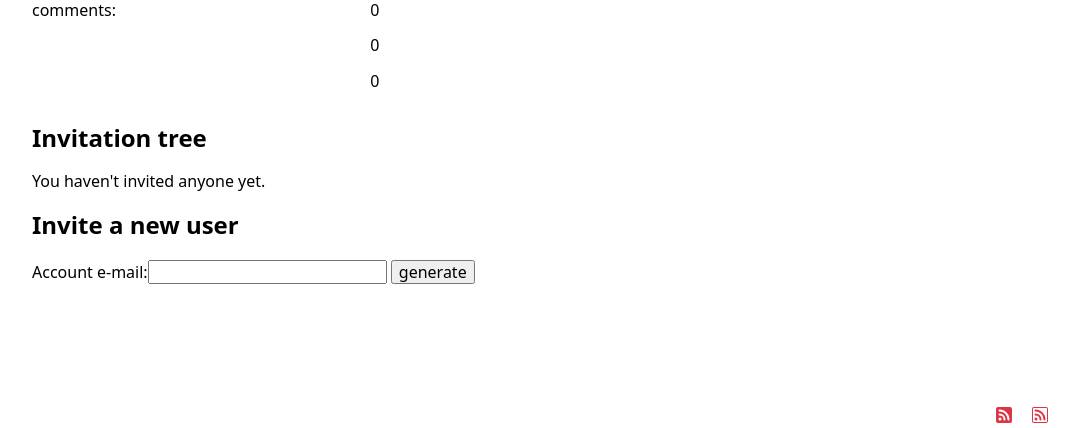
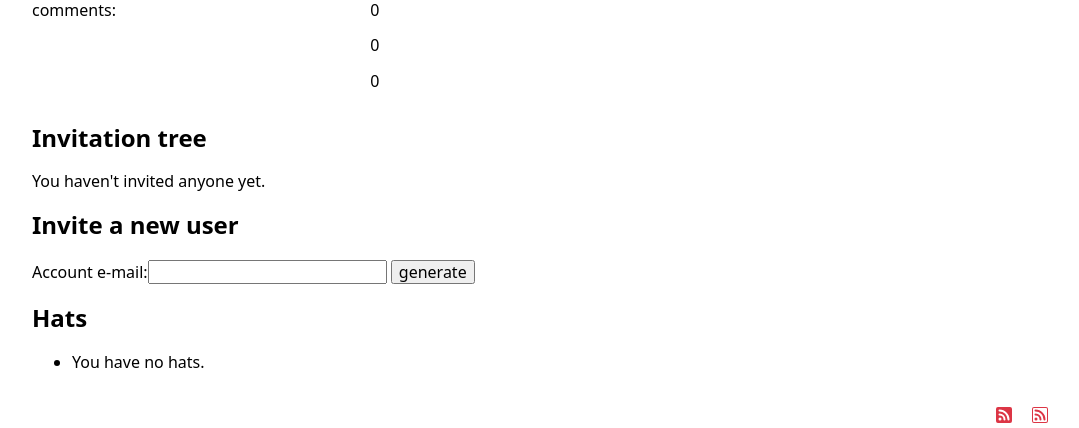
Before and after one commit to epilys/sic, a Django app: page /accounts/ in a window 1280 px wide. Shown: the part 373-801 px from the top of the page, without its empty margins (96-1175 px from the left). Run offline with Django 3.2, Linux system fonts and the light colour scheme; the visitor is signed in with stand-in values (Sample User, id 1); data that the repository does not hold is empty.

Commit message:
Add permissions to User

```diff
--- a/sic/models.py
+++ b/sic/models.py
@@ -1,8 +1,12 @@
-from datetime import datetime
+from datetime import datetime, timedelta
 import string
 import uuid
 from django.db import models
-from django.contrib.auth.models import BaseUserManager, AbstractBaseUser
+from django.contrib.auth.models import (
+    BaseUserManager,
+    AbstractBaseUser,
+    PermissionsMixin,
+)
 from django.contrib import messages
 from django.urls import reverse
 from django.utils.text import slugify
@@ -201,6 +205,9 @@ class Moderation(models.Model):
 class Hat(models.Model):
     id = models.AutoField(primary_key=True)
     name = models.CharField(null=False, blank=False, max_length=30)
+    user = models.ForeignKey(
+        "User", related_name="hats", on_delete=models.CASCADE, null=False
+    )
 
 
 class UserManager(BaseUserManager):
@@ -234,7 +241,7 @@ class UserManager(BaseUserManager):
         return user
 
 
-class User(AbstractBaseUser):
+class User(PermissionsMixin, AbstractBaseUser):
     id = models.AutoField(primary_key=True)
     username = models.CharField(null=True, blank=True, unique=True, max_length=100)
     email = models.EmailField(
@@ -288,15 +295,10 @@ class User(AbstractBaseUser):
             kwargs={"username": self.username if self.username else self.pk},
         )
 
-    def has_perm(self, perm, obj=None):
-        "Does the user have a specific permission?"
-        # Simplest possible answer: Yes, always
-        return True
-
-    def has_module_perms(self, app_label):
-        "Does the user have permissions to view the app `app_label`?"
-        # Simplest possible answer: Yes, always
-        return True
+    def is_new_user(self):
+        return (make_aware(datetime.now()) - self.created) < timedelta(
+            days=config.NEW_USER_DAYS
+        ) and not self.is_staff
 
     @property
     def is_staff(self):
--- a/sic/settings.py
+++ b/sic/settings.py
@@ -101,6 +101,8 @@ AUTH_PASSWORD_VALIDATORS = [
     },
 ]
 
+#AUTHENTICATION_BACKENDS = ['django.contrib.auth.backends.ModelBackend']
+AUTHENTICATION_BACKENDS = ['sic.auth.SicBackend']
 
 # Internationalization
 # https://docs.djangoproject.com/en/3.1/topics/i18n/
--- a/sic/templates/account.html
+++ b/sic/templates/account.html
@@ -43,5 +43,23 @@
                 <input type="submit" value="generate">
             </form>
         </div>
+        <div class="hats">
+            <h2>Hats</h2>
+            {% if can_add_hats %}
+                <ul>
+                    {% for hat in hats %}
+                        <li>{{ hat.name }}</li>
+                    {% empty %}
+                        <li>You have no hats.</li>
+                    {% endfor %}
+                </ul>
+            {% else %}
+                {% if user.is_new_user %}
+                    <p>New accounts can't create hats.</p>
+                {% else %}
+                    <p>Your karma is too low, so you cannot create or use hats.</p>
+                {% endif %}
+            {% endif %}
+        </div>
     </div>
 {% endblock %}
--- a/sic/views/account.py
+++ b/sic/views/account.py
@@ -32,11 +32,16 @@ def login(request):
 
 @login_required
 def view_account(request):
+    user = request.user
     generate_invite_form = GenerateInviteForm()
+    hats = None
+    can_add_hats = user.has_perm('sic.add_hat')
+    if can_add_hats:
+        hats = user.hats.all()
     return render(
         request,
         "account.html",
-        {"user": request.user, "generate_invite_form": generate_invite_form},
+        {"user": request.user, "generate_invite_form": generate_invite_form, "can_add_hats": can_add_hats, "hats": hats},
     )
 
 
--- a/sic/views/tags.py
+++ b/sic/views/tags.py
@@ -6,6 +6,7 @@ from django.contrib import messages
 from django.core.paginator import Paginator, InvalidPage
 from django.contrib.auth.decorators import login_required
 from ..models import Tag
+
 
 def browse_tags(request, page_num=1):
     if page_num == 1 and request.get_full_path() != reverse("browse_tags"):
```
Also changed, not shown: sic/auth.py (added, +21 -0 lines), sic/migrations/0024_auto_20210706_1647.py (added), sic/migrations/0025_hat_user.py (added). Lines whose indentation alone changed are shown as unchanged.
